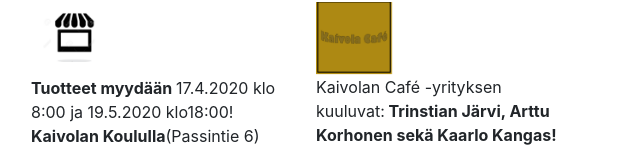
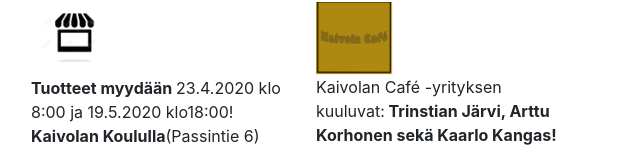
Before and after one commit to MasterCup-pro/LittleTryers, a plain HTML site: page Nettisivukansio/index.html in a window 1280 px wide. Shown: the part 2206-2367 px from the top of the page, 624-1264 px from the left. Drawn offline with nearby package versions, Linux system fonts and the light colour scheme.

Commit message:
Update index.html

```diff
--- a/Nettisivukansio/index.html
+++ b/Nettisivukansio/index.html
@@ -257,7 +257,7 @@
 						<div class="col-md-3 featured-box">
 							<img src="media\kiosk.png">
 							<div class="featured-text3">
-								<p><b>Tuotteet myydään </b>17.4.2020 klo 8:00 ja 19.5.2020 klo18:00!<b>
+								<p><b>Tuotteet myydään </b>23.4.2020 klo 8:00 ja 19.5.2020 klo18:00!<b>
 								Kaivolan Koululla</b>(Passintie 6)</p>
 							</div>
 						</div>
```
